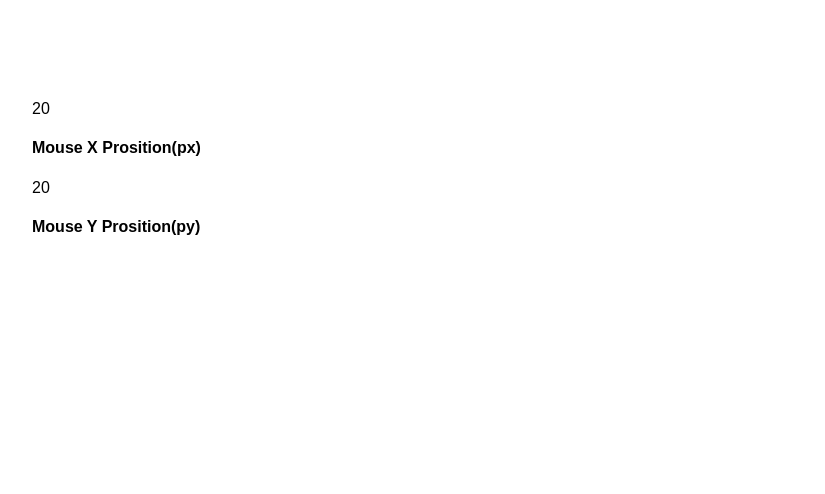
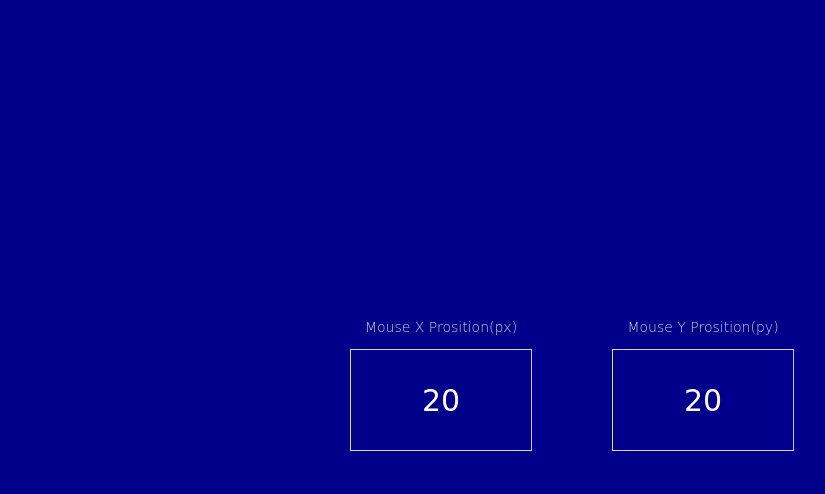
Before and after one commit to AkashMala/Mouse-Event, a plain HTML site: page index.html in a window 1280 px wide. Shown: the whole page, without its empty margins (68-893 px from the left). Drawn offline with Linux system fonts and the light colour scheme.

Commit message:
style.css

```diff
--- a/style.css
+++ b/style.css
@@ -1,30 +1,44 @@
 body{
     margin: 0;
-    font-family: sans-serif;
+    display: flex;
+    justify-content: center;
+    height: 100vh;
+    align-items: center;
+    background-color: darkblue;
+    color: white;
+    font-family: cursive;
+    /* text-align: center; */
+
+}
+.container{
+    display: flex;
+    text-align: center;
+  }
+.mouse-event{
+    border: solid 1px lightgray;
+    margin: 40px;
+    min-width: 180px;
+    min-height: 100px;
+    position: relative;
+    justify-content: center;
+    align-items: center;
+    display: flex;
+    font-size: 30px;
+}
+.mouse-event h4{
+    position: absolute;
+    top: -50px;
+    font-size: 14px;
+    left: 50%;
+    transform: translateX(-50%);
+    white-space: nowrap;
+    font-weight: 100;
+    color: lightgray;
 
 }
 
-.bg-image{
-    width: 100%;
-    height: 100vh;
-    background: url("https://plus.unsplash.com/premium_photo-1675805015392-28fd80c551ec?q=80&w=1032&auto=format&fit=crop&ixlib=rb-4.0.3&ixid=M3wxMjA3fDB8MHxwaG90by1wYWdlfHx8fGVufDB8fHx8fA%3D%3D");
-    background-position: center;
-    background-attachment: fixed;
-    background-size: 160%;
-
-}
-
-.container{
-    padding: 100px;
-}
-h1{
-    font-size:  50px;
-}
-p{
-    color: grey;
-}
 @media (max-width:500px){
     .container{
-        padding: 10px;
+        flex-direction: column;
     }
 }
```
